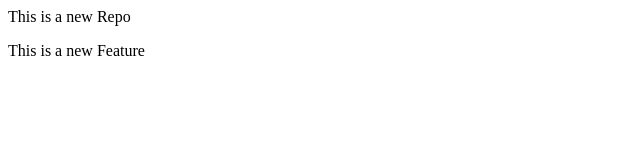
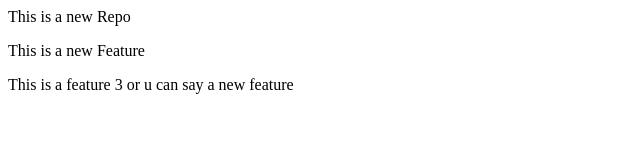
Before and after one commit to ImAtharva2045/localrepo, a plain HTML site: page index.html in a window 1280 px wide. Shown: the whole page, without its empty margins (0-640 px from the left). Drawn offline with Linux system fonts and the light colour scheme.

Commit message:
feature 3

```diff
--- a/index.html
+++ b/index.html
@@ -1,2 +1,4 @@
 <p>This is a new Repo</p>
 <p>This is a new Feature</p>
+
+<p>This is a feature 3 or u can say a new feature</p>
```
